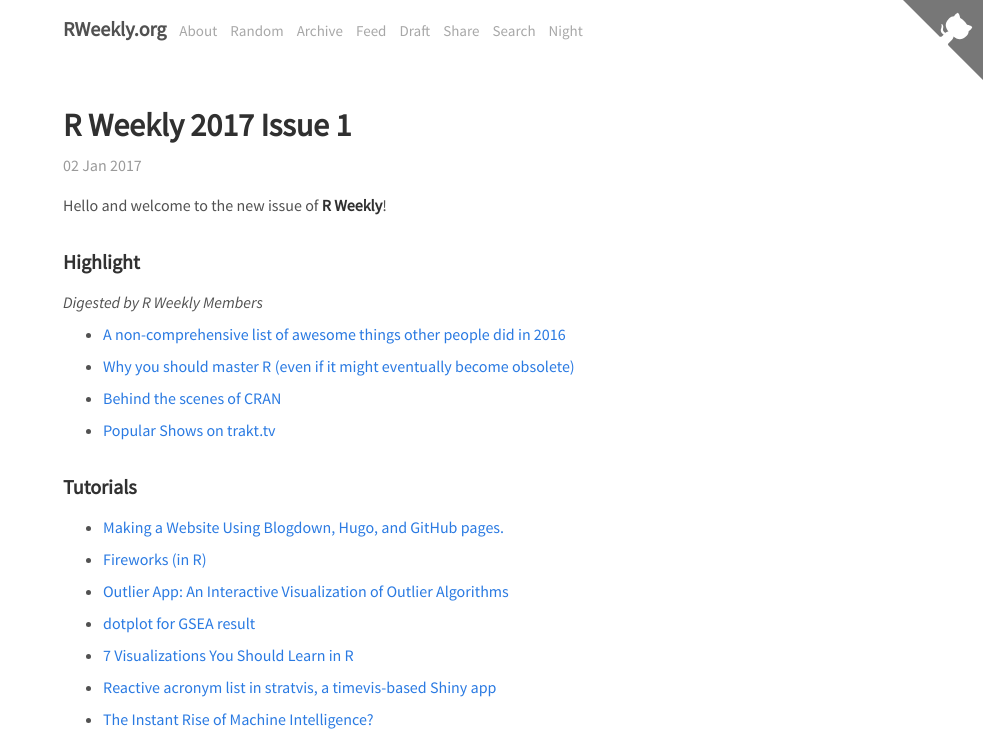
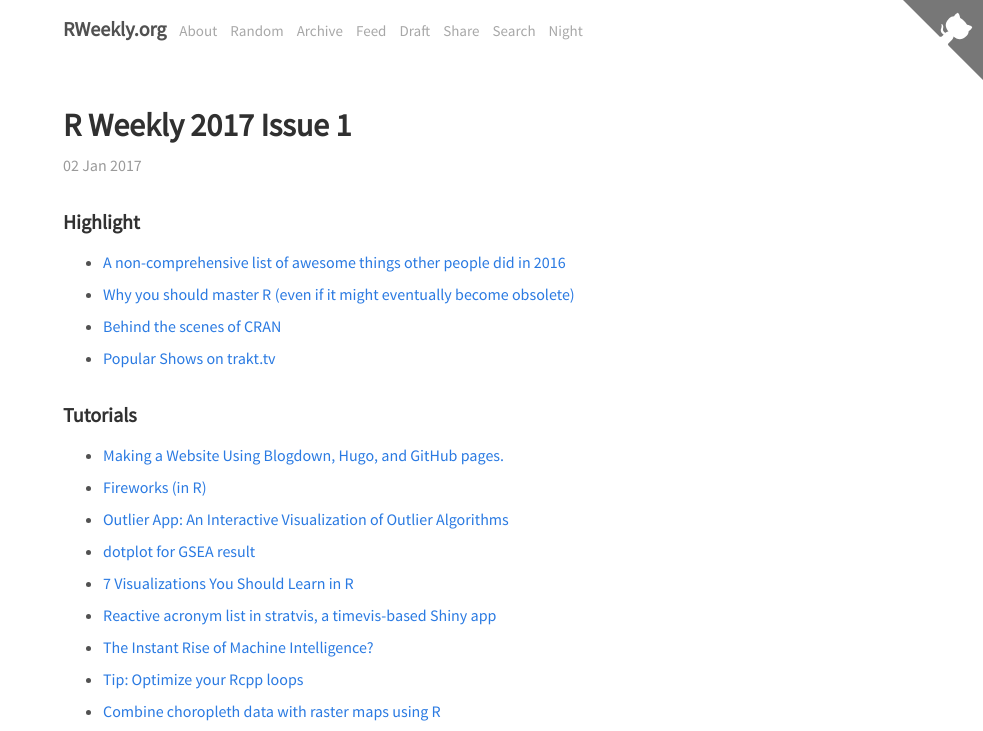
Before and after one commit to rweekly/rweekly.org, a Jekyll site: the page built from _posts/2017-01-02-2017-1.md, in a window 1280 px wide and 900 px high, cut to the strip 0-731 px from the top of the window. Shown: the whole strip, without its empty margins (297-1280 px from the left). Built offline with Jekyll 4.4.1, drawn with Linux system fonts in a browser that asks for light colours; comment, search, counter and statistics services are not loaded.

Commit message:
Update: less verbose texts

```diff
--- a/_posts/2017-01-02-2017-1.md
+++ b/_posts/2017-01-02-2017-1.md
@@ -4,11 +4,7 @@
 description: Weekly News in the R Community.
 ---
 
-Hello and welcome to the new issue of **R Weekly**!
-
 ### Highlight
-
-*Digested by R Weekly Members*
 
 + [A non-comprehensive list of awesome things other people did in 2016](http://simplystatistics.org/2016/12/20/noncomprehensive-list-of-awesome/)
 
```
